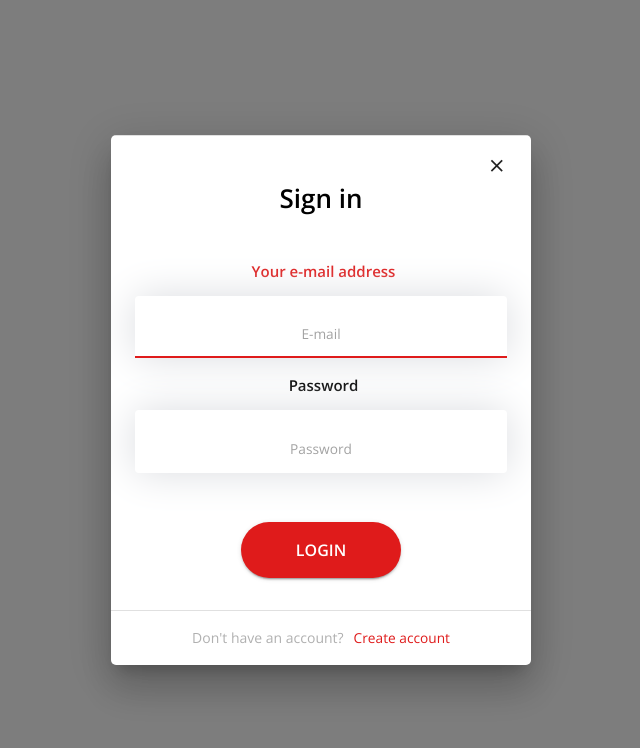
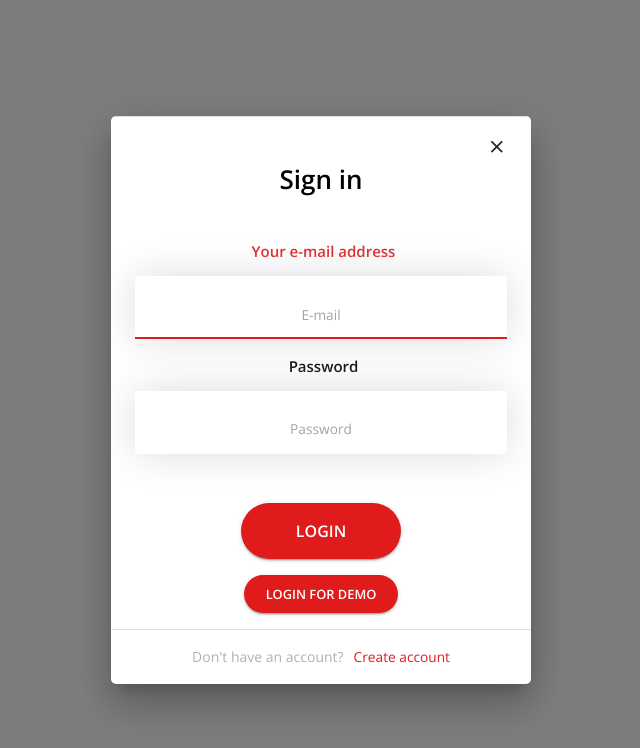
Before and after one commit to hatchways/team-athens, a React (Create React App) app in the folder client/: page /login in a window 1280 px wide. Shown: the top 748 px of the page, without its empty margins (319-959 px from the left). Built offline with nearby package versions, Linux system fonts and the light colour scheme; no server answers.

Commit message:
'login component for demo user created & added on login/sign up pages'

```diff
--- /dev/null
+++ b/client/src/components/LoginWithDemoUser/LogInWithDemoUser.tsx
@@ -0,0 +1,42 @@
+import { Box, Button, CircularProgress, TextField } from '@material-ui/core';
+import { Formik, FormikHelpers } from 'formik';
+import { useState } from 'react';
+import { useAuth } from '../../context/useAuthContext';
+import { useSnackBar } from '../../context/useSnackbarContext';
+import login from '../../helpers/APICalls/login';
+
+export default function LogInWithDemoUser(): JSX.Element {
+  const { updateLoginContext } = useAuth();
+  const { updateSnackBarMessage } = useSnackBar();
+  const [isSubmitting, setSubmitting] = useState(false);
+
+  const autoLogin = () => {
+    const { email, password } = {
+      email: 'demo.user@hatchways.io',
+      password: 'demoPassword',
+    };
+    setSubmitting(true);
+
+    login(email, password).then((data) => {
+      if (data.error) {
+        setSubmitting(false);
+        updateSnackBarMessage(data.error.message);
+      } else if (data.success) {
+        updateLoginContext(data.success);
+      } else {
+        setSubmitting(false);
+        // should not get here from backend but this catch is for an unknown issue
+        console.error({ data });
+        updateSnackBarMessage('An unexpected error occurred. Please try again');
+      }
+    });
+  };
+
+  return (
+    <Box>
+      <Button type="button" size="large" variant="contained" color="primary" onClick={autoLogin}>
+        {isSubmitting ? <CircularProgress style={{ color: 'white' }} /> : 'Login For Demo'}
+      </Button>
+    </Box>
+  );
+}
--- a/client/src/pages/Login/LoginForm/LoginForm.tsx
+++ b/client/src/pages/Login/LoginForm/LoginForm.tsx
@@ -6,6 +6,7 @@ import * as Yup from 'yup';
 import Typography from '@material-ui/core/Typography';
 import useStyles from './useStyles';
 import { CircularProgress } from '@material-ui/core';
+import LogInWithDemoUser from '../../../components/LoginWithDemoUser/LogInWithDemoUser';
 
 interface Props {
   handleSubmit: (
@@ -83,6 +84,7 @@ export default function Login({ handleSubmit }: Props): JSX.Element {
             <Button type="submit" size="large" variant="contained" color="primary" className={classes.submit}>
               {isSubmitting ? <CircularProgress style={{ color: 'white' }} /> : 'Login'}
             </Button>
+            <LogInWithDemoUser></LogInWithDemoUser>
           </Box>
         </form>
       )}
--- a/client/src/pages/SignUp/SignUpForm/SignUpForm.tsx
+++ b/client/src/pages/SignUp/SignUpForm/SignUpForm.tsx
@@ -6,6 +6,7 @@ import * as Yup from 'yup';
 import Typography from '@material-ui/core/Typography';
 import useStyles from './useStyles';
 import { CircularProgress } from '@material-ui/core';
+import LogInWithDemoUser from '../../../components/LoginWithDemoUser/LogInWithDemoUser';
 
 interface Props {
   handleSubmit: (
@@ -105,6 +106,7 @@ const SignUpForm = ({ handleSubmit }: Props): JSX.Element => {
             <Button type="submit" size="large" variant="contained" color="primary" className={classes.submit}>
               {isSubmitting ? <CircularProgress style={{ color: 'white' }} /> : 'Create an account'}
             </Button>
+            <LogInWithDemoUser></LogInWithDemoUser>
           </Box>
         </form>
       )}
```
